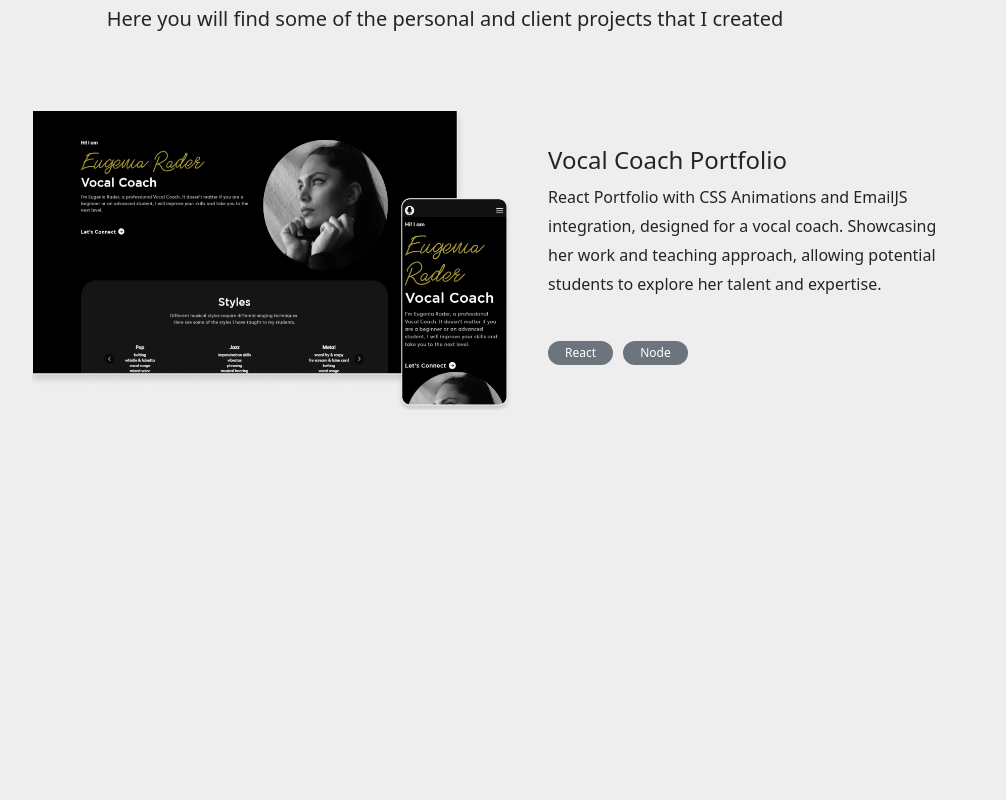
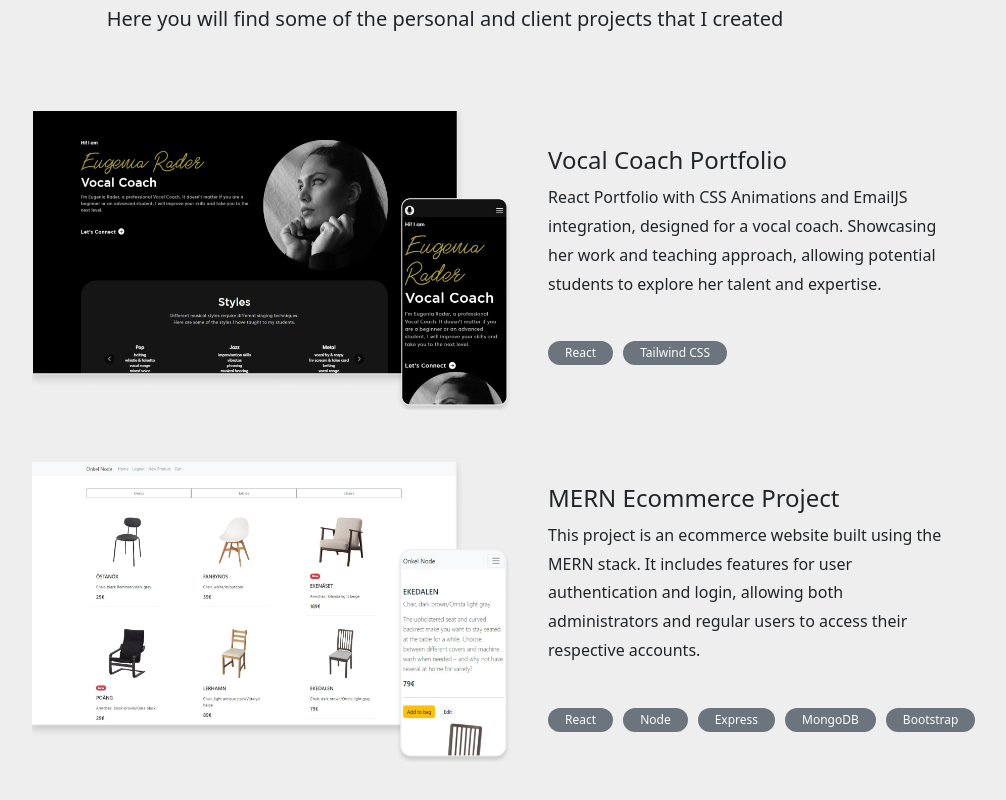
Before and after one commit to GuillermoBerlin/personalportfolio, a React (Create React App) app: page / in a window 1280 px wide. Shown: the part 490-1290 px from the top of the page, without its empty margins (195-1201 px from the left). Before the commit the page ends 950 px from the top, so only its background shows below. Built offline with nearby package versions, Linux system fonts and the light colour scheme.

Commit message:
new project added

```diff
--- a/src/components/Projects.js
+++ b/src/components/Projects.js
@@ -40,7 +40,13 @@ export default function Projects() {
           title={"Vocal Coach Portfolio"}
           text={"React Portfolio with CSS Animations and EmailJS integration, designed for a vocal coach. Showcasing her work and teaching approach, allowing potential students to explore her talent and expertise."}
           image={require('../images/Component 7.png')}
-          badgePills={["React", "Node"]}
+          badgePills={["React", "Tailwind CSS"]}
+        />
+        <Project
+          title={"MERN Ecommerce Project"}
+          text={"This project is an ecommerce website built using the MERN stack. It includes features for user authentication and login, allowing both administrators and regular users to access their respective accounts. "}
+          image={require('../images/Imagen_rolonode.png')}
+          badgePills={["React", "Node", "Express", "MongoDB", "Bootstrap"]}
         />
       </div>
     </>
```
Also changed, not shown: src/images/ComponentA.png (deleted), src/images/Imagen_rolonode.png (added).
